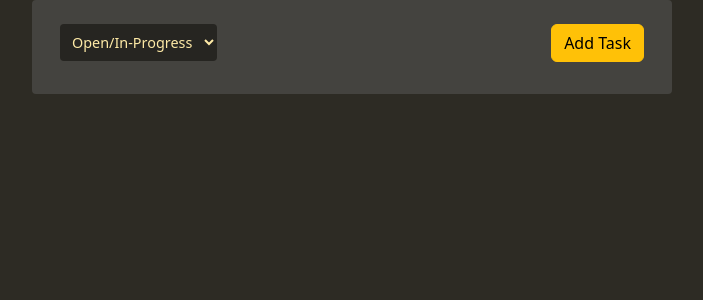
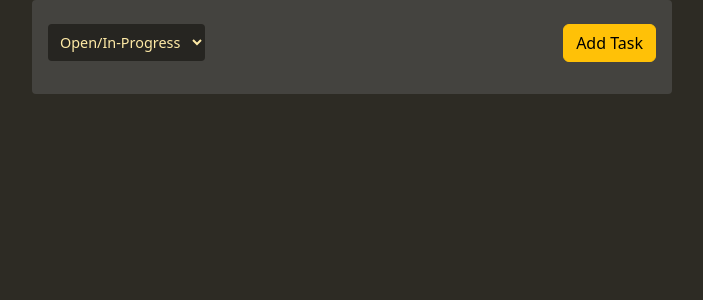
Before and after one commit to webdevsaravanan/angular-learning-service, an Angular app: page / in a window 1280 px wide. Shown: the top 300 px of the page, without its empty margins (288-991 px from the left). Built offline with nearby package versions, Linux system fonts and the light colour scheme.

Commit message:
Update tasks-list.component.html

```diff
--- a/src/app/tasks/tasks-list/tasks-list.component.html
+++ b/src/app/tasks/tasks-list/tasks-list.component.html
@@ -1,6 +1,6 @@
 <br/>
 <header>
-  <div class="container">
+  <div class="container-fluid px-0">
   <div class="row">
     <div class="col text-start">
       <p>
```
